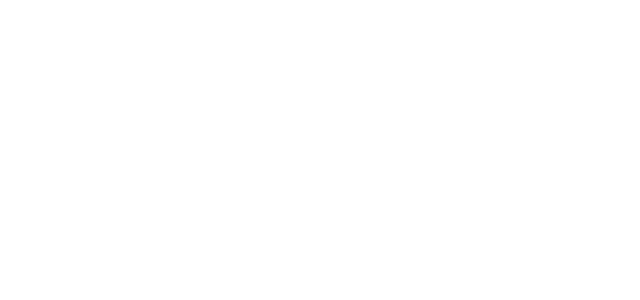
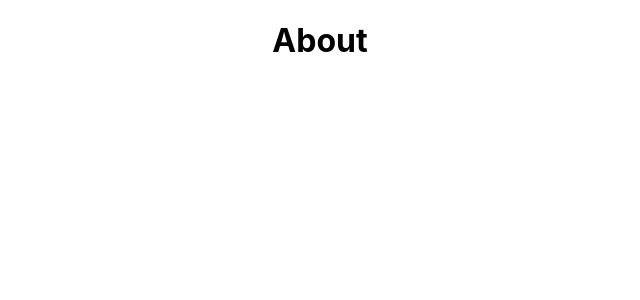
Before and after one commit to dktwho/React-intro-Router-v6.2, a React (Create React App) app: page /about in a window 1280 px wide. Shown: the top 300 px of the page, without its empty margins (320-960 px from the left). Built offline with nearby package versions, Linux system fonts and the light colour scheme.

Commit message:
added components and browserRouter, routes, route

```diff
--- /dev/null
+++ b/src/About/About.js
@@ -0,0 +1,9 @@
+import React from 'react'
+
+const About = () => {
+  return (
+    <div>About</div>
+  )
+}
+
+export default About
--- a/src/App.js
+++ b/src/App.js
@@ -1,10 +1,23 @@
 import './App.css';
+import { BrowserRouter, Routes, Route } from 'react-router-dom'
+import Home from './Home/Home'
+import About from './About/About'
+import Contacts from './Contacts/Contats'
+import NotFound from './NotFound/NotFound';
 
 function App() {
   return (
-    <div className="App">
+    <BrowserRouter>
+      <div className="App">
+        <Routes>
+          <Route path='*' element={<h1><NotFound/></h1>}/>
+          <Route path='/' element={<h1><Home/></h1>}/>
+          <Route path='about' element={<h1><About/></h1>}/>
+          <Route path='contacts' element={<h1><Contacts/></h1>}/>
+        </Routes>
 
-    </div>
+      </div>
+    </BrowserRouter>
   );
 }
 
--- /dev/null
+++ b/src/Contacts/Contats.js
@@ -0,0 +1,9 @@
+import React from 'react'
+
+const Contats = () => {
+  return (
+    <div>Contats</div>
+  )
+}
+
+export default Contats
--- /dev/null
+++ b/src/Home/Home.js
@@ -0,0 +1,9 @@
+import React from 'react'
+
+const Home = () => {
+  return (
+    <div>Home</div>
+  )
+}
+
+export default Home
--- /dev/null
+++ b/src/NotFound/NotFound.js
@@ -0,0 +1,9 @@
+import React from 'react'
+
+const NotFound = () => {
+  return (
+    <div>NotFound</div>
+  )
+}
+
+export default NotFound
```
